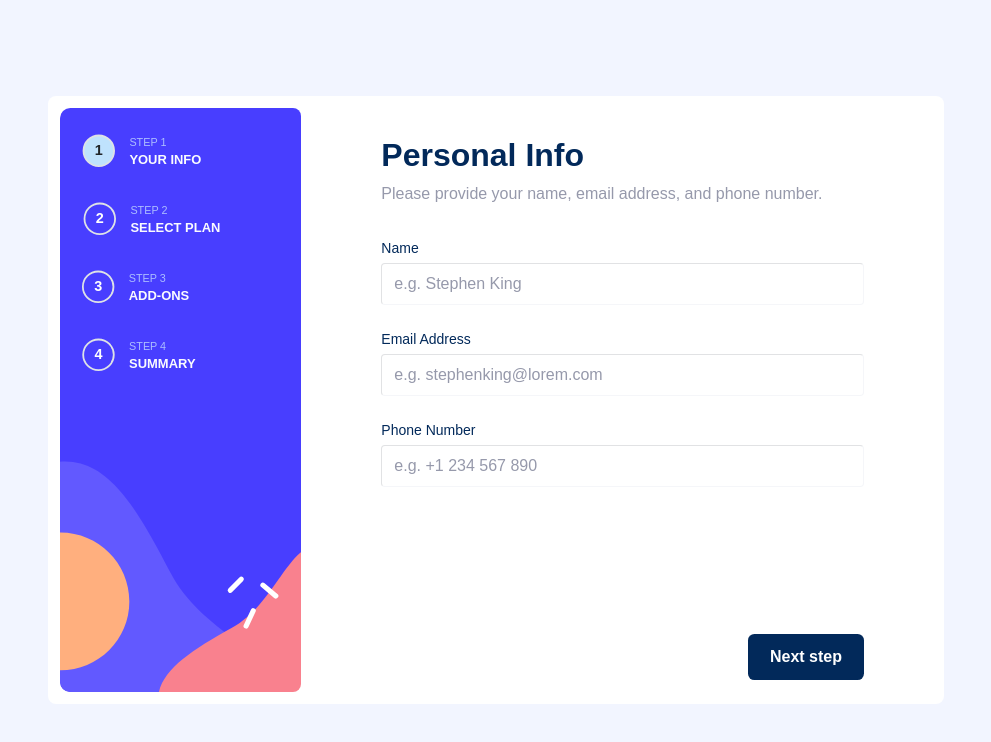
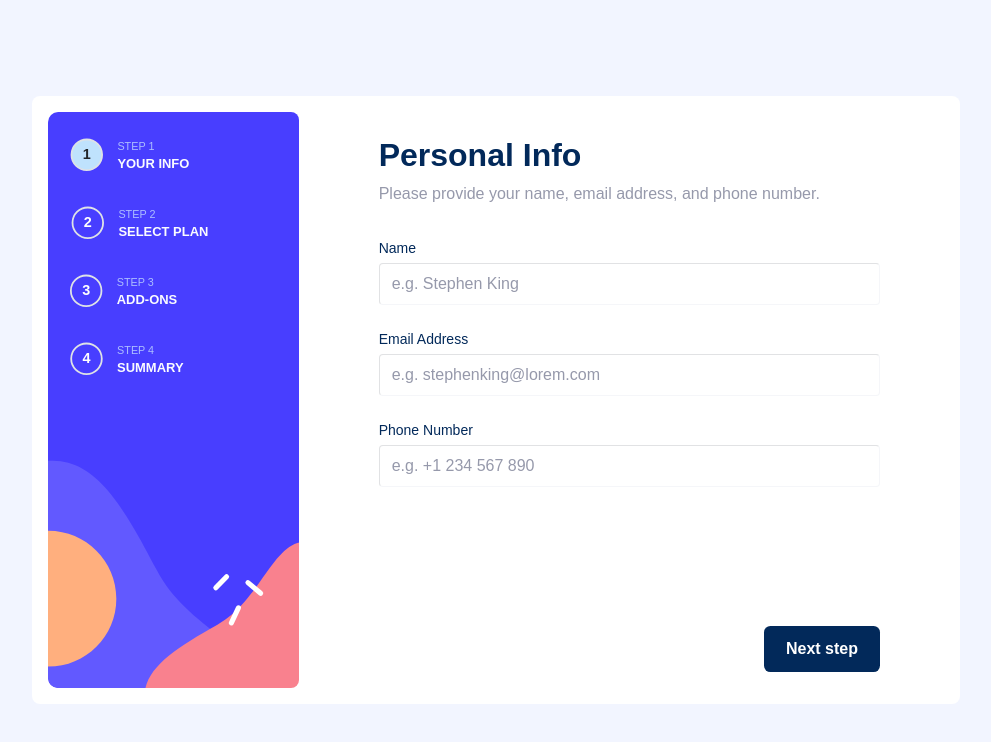
Before and after one commit to ferdinandoaspro/multi-step-form, a React (Vite) app: page / in a window 1280 px wide. Shown: the top 742 px of the page, without its empty margins (144-1135 px from the left). Built offline with nearby package versions, Linux system fonts and the light colour scheme.

Commit message:
changed the aside padding

```diff
--- a/src/components/StepCounter.module.scss
+++ b/src/components/StepCounter.module.scss
@@ -2,7 +2,7 @@
 
     @media (min-width: 768px) {
         background-color: $white;
-        padding: 0.75rem;
+        padding: 1rem;
         padding-right: 0;
         border-radius: 0.5rem 0 0 0.5rem;
         flex: 1;
--- a/src/components/StepForm.module.scss
+++ b/src/components/StepForm.module.scss
@@ -10,7 +10,7 @@
 
     @media (min-width: 992px) {
         border-radius: 0 0.5rem 0.5rem 0;
-        padding: 2.5rem 5rem 1.5rem;
+        padding: 2.5rem 5rem 2rem;
     }
 
     input[type="radio"], input[type="checkbox"] {
--- a/src/theming.scss
+++ b/src/theming.scss
@@ -34,7 +34,7 @@ main {
     }
 
     @media (min-width: 992px) {
-        width: 56rem;
+        width: 58rem;
         height: 38rem;
     }
 }
```
